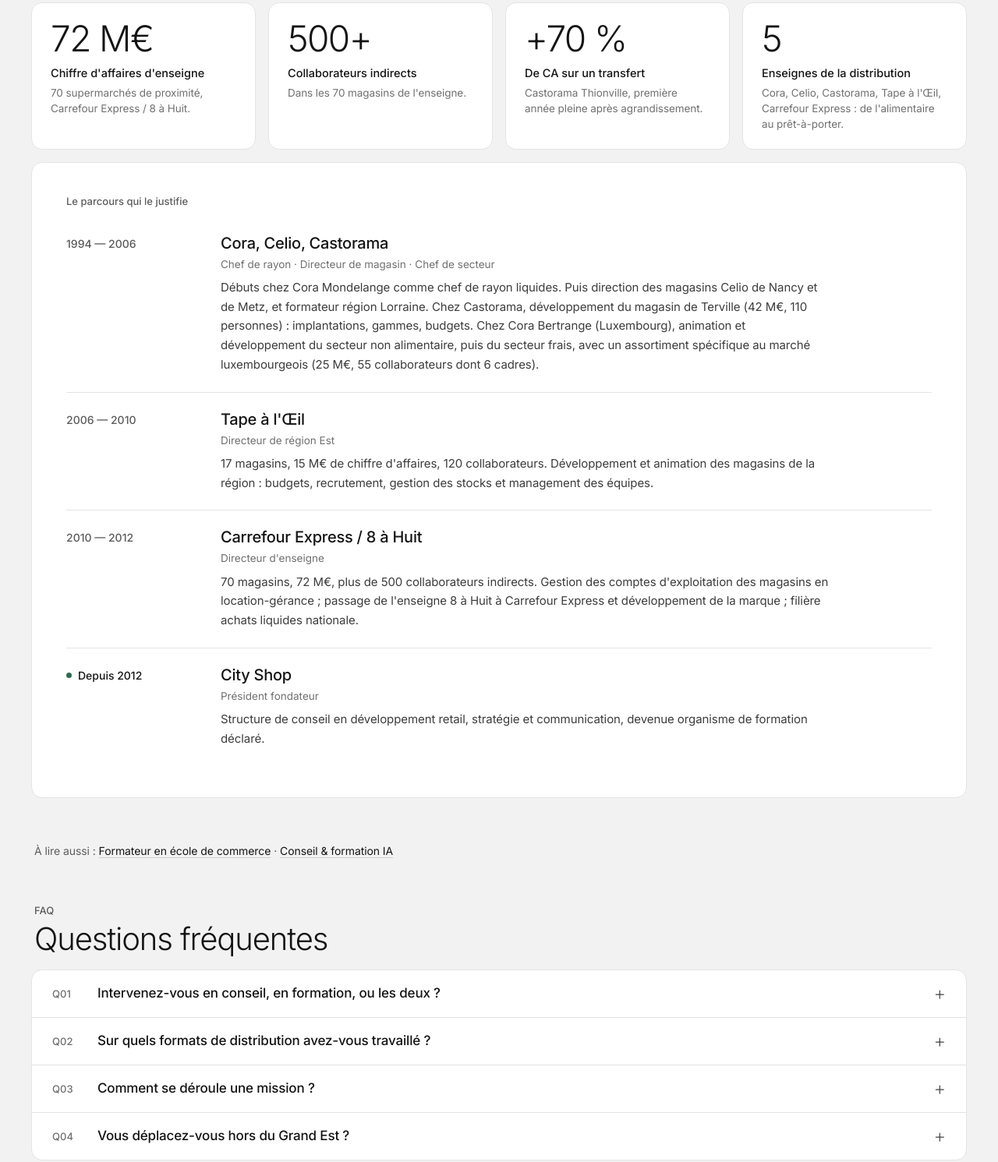
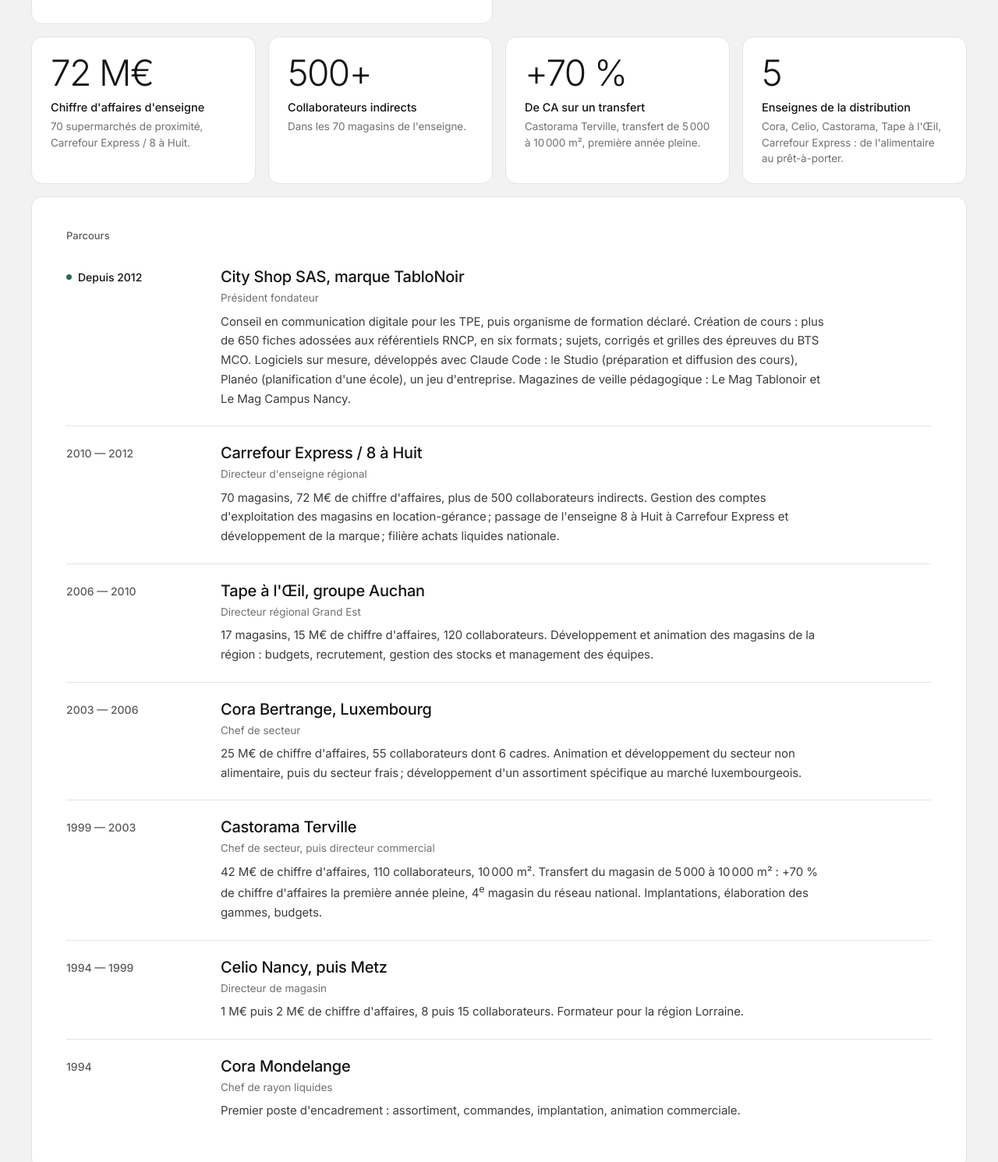
Before and after one commit to eurschel/eurschel.github.io, a plain HTML site: page conseil-retail/index.html in a window 1280 px wide. Shown: the part 1295-2786 px from the top of the page at 78% size. Drawn offline with Linux system fonts and the light colour scheme.

Commit message:
Page Retail : textes réécrits, parcours aligné sur le CV

```diff
--- a/conseil-retail/index.html
+++ b/conseil-retail/index.html
@@ -91,7 +91,7 @@
       "name": "Intervenez-vous en conseil, en formation, ou les deux ?",
       "acceptedAnswer": {
         "@type": "Answer",
-        "text": "Les deux, et le plus souvent ensemble. Un diagnostic qui ne s'accompagne pas d'une montée en compétence des équipes ne tient pas dans le temps. L'objectif d'une mission est toujours de vous rendre autonome."
+        "text": "Les deux, le plus souvent dans la même mission : le diagnostic et le plan d'action sont suivis de la formation des équipes qui les mettent en œuvre."
       }
     },
     {
@@ -107,7 +107,7 @@
       "name": "Comment se déroule une mission ?",
       "acceptedAnswer": {
         "@type": "Answer",
-        "text": "Quatre étapes : un cadrage d'une heure, gratuit et sans engagement, qui donne une note de cadrage ; une proposition écrite, chiffrée et datée ; la réalisation en itérations avec des points de validation ; puis une transmission documentée pour que vous puissiez faire sans moi."
+        "text": "Quatre étapes : un cadrage d'une heure, gratuit et sans engagement, qui donne une note de cadrage ; une proposition écrite, chiffrée et datée ; la réalisation par étapes, avec des points de validation ; puis la remise de la documentation et un mois d'accompagnement."
       }
     },
     {
@@ -115,7 +115,7 @@
       "name": "Vous déplacez-vous hors du Grand Est ?",
       "acceptedAnswer": {
         "@type": "Answer",
-        "text": "Oui. Je suis basé entre Nancy et Metz et je me déplace partout en France pour les missions en présentiel. Les audits et les accompagnements individuels se font aussi très bien à distance."
+        "text": "Oui. Je suis basé entre Nancy et Metz et je me déplace partout en France pour les missions en présentiel. Les audits et les accompagnements individuels peuvent se faire à distance."
       }
     }
   ]
@@ -144,8 +144,8 @@
       <span class="badge">Nancy · Metz · Grand Est · à distance</span>
       <span class="mono" style="color:var(--muted2)">Retail · Distribution · Management de transition</span>
     </div>
-    <h1>Conseil en distribution&nbsp;—<br><span class='accent'>l'expérience du terrain.</span></h1>
-    <p class="sub">J'ai dirigé des magasins, des régions, puis une enseigne de 70 points de vente, de 1994 à 2012, avant d'enseigner. Mes interventions portent sur ce que j'ai dirigé : les équipes, les gammes, les implantations, les comptes d'exploitation.</p>
+    <h1>Conseil et formation<br><span class='accent'>en distribution.</span></h1>
+    <p class="sub">De 1994 à 2012, j'ai été directeur de magasin chez Celio, chef de secteur puis directeur commercial chez Castorama, chef de secteur chez Cora Bertrange, directeur régional chez Tape à l'Œil et directeur d'enseigne chez Carrefour Express / 8 à Huit (70 magasins). J'interviens en conseil et en formation sur la gestion des équipes, les gammes, les implantations et les comptes d'exploitation.</p>
     <div class="cta-row">
       <a href="/#contact" class="btn primary">Discuter d'un projet</a>
       <a href="/" class="btn ghost">Voir tout le profil</a>
@@ -160,7 +160,7 @@
 <section class="block">
   <div class="head">
     <div class="lbl">Prestations</div>
-    <h2>Ce sur quoi <span class='accent'>j'interviens</span>.</h2>
+    <h2>Domaines <span class='accent'>d'intervention</span></h2>
     <div class="intro">En conseil opérationnel comme en formation, pour des réseaux, des indépendants ou des franchisés.</div>
   </div>
   <div class="part-grid">
@@ -170,54 +170,66 @@
     </div>
     <div class="panel">
       <h3>Formation en entreprise</h3>
-      <ul class="plist"><li><span class="ic">→</span><span><b>Techniques de vente</b>Pour les vendeurs, les adjoints et les cadres — formats courts, en situation.</span></li><li><span class="ic">→</span><span><b>Management d'équipe</b>Conduite du changement, gestion des conflits, entretiens difficiles.</span></li><li><span class="ic">→</span><span><b>Stratégie marketing</b>Diagnostic, marketing stratégique et opérationnel, omnicanal.</span></li><li><span class="ic">→</span><span><b>Développement commercial</b>Plan d'action commercial, animation de points de vente, pilotage de la performance.</span></li></ul>
+      <ul class="plist"><li><span class="ic">→</span><span><b>Techniques de vente</b>Pour les vendeurs, les adjoints et les cadres ; formats courts, en situation de vente.</span></li><li><span class="ic">→</span><span><b>Management d'équipe</b>Conduite du changement, gestion des conflits, entretiens difficiles.</span></li><li><span class="ic">→</span><span><b>Stratégie marketing</b>Diagnostic, marketing stratégique et opérationnel, omnicanal.</span></li><li><span class="ic">→</span><span><b>Développement commercial</b>Plan d'action commercial, animation de points de vente, pilotage de la performance.</span></li></ul>
     </div>
   </div>
 </section>
 
-<div class="stats"><div class="stats-inner"><div class="stat"><div class="v">72 M€</div><div class="k">Chiffre d'affaires d'enseigne</div><div class="note">70 supermarchés de proximité, Carrefour Express / 8 à Huit.</div></div><div class="stat"><div class="v">500+</div><div class="k">Collaborateurs indirects</div><div class="note">Dans les 70 magasins de l'enseigne.</div></div><div class="stat"><div class="v">+70 %</div><div class="k">De CA sur un transfert</div><div class="note">Castorama Thionville, première année pleine après agrandissement.</div></div><div class="stat"><div class="v">5</div><div class="k">Enseignes de la distribution</div><div class="note">Cora, Celio, Castorama, Tape à l'Œil, Carrefour Express : de l'alimentaire au prêt-à-porter.</div></div></div></div>
+<div class="stats"><div class="stats-inner"><div class="stat"><div class="v">72 M€</div><div class="k">Chiffre d'affaires d'enseigne</div><div class="note">70 supermarchés de proximité, Carrefour Express / 8 à Huit.</div></div><div class="stat"><div class="v">500+</div><div class="k">Collaborateurs indirects</div><div class="note">Dans les 70 magasins de l'enseigne.</div></div><div class="stat"><div class="v">+70 %</div><div class="k">De CA sur un transfert</div><div class="note">Castorama Terville, transfert de 5 000 à 10 000 m², première année pleine.</div></div><div class="stat"><div class="v">5</div><div class="k">Enseignes de la distribution</div><div class="note">Cora, Celio, Castorama, Tape à l'Œil, Carrefour Express : de l'alimentaire au prêt-à-porter.</div></div></div></div>
 
 <section class="part" style="--ac:var(--orange)">
   <div class="part-inner">
-    <div class="part-num">Le parcours qui le justifie</div>
+    <div class="part-num">Parcours</div>
     <div class="timeline">
-      <div class="tl"><div class="period">1994 — 2006</div><div>
-        <h3>Cora, Celio, Castorama <small>Chef de rayon · Directeur de magasin · Chef de secteur</small></h3>
-        <p>Débuts chez Cora Mondelange comme chef de rayon liquides. Puis direction des magasins Celio de Nancy et de Metz, et formateur région Lorraine. Chez Castorama, développement du magasin de Terville (42 M€, 110 personnes) : implantations, gammes, budgets. Chez Cora Bertrange (Luxembourg), animation et développement du secteur non alimentaire, puis du secteur frais, avec un assortiment spécifique au marché luxembourgeois (25 M€, 55 collaborateurs dont 6 cadres).</p>
+      <div class="tl now"><div class="period">Depuis 2012</div><div>
+        <h3>City Shop SAS, marque TabloNoir <small>Président fondateur</small></h3>
+        <p>Conseil en communication digitale pour les TPE, puis organisme de formation déclaré. Création de cours : plus de 650 fiches adossées aux référentiels RNCP, en six formats ; sujets, corrigés et grilles des épreuves du BTS MCO. Logiciels sur mesure, développés avec Claude Code : le Studio (préparation et diffusion des cours), Planéo (planification d'une école), un jeu d'entreprise. Magazines de veille pédagogique : Le Mag Tablonoir et Le Mag Campus Nancy.</p>
+      </div></div>
+      <div class="tl"><div class="period">2010 — 2012</div><div>
+        <h3>Carrefour Express / 8 à Huit <small>Directeur d'enseigne régional</small></h3>
+        <p>70 magasins, 72 M€ de chiffre d'affaires, plus de 500 collaborateurs indirects. Gestion des comptes d'exploitation des magasins en location-gérance ; passage de l'enseigne 8 à Huit à Carrefour Express et développement de la marque ; filière achats liquides nationale.</p>
       </div></div>
       <div class="tl"><div class="period">2006 — 2010</div><div>
-        <h3>Tape à l'Œil <small>Directeur de région Est</small></h3>
-        <p>17 magasins, 15 M€ de chiffre d'affaires, 120 collaborateurs. Développement et animation des magasins de la région : budgets, recrutement, gestion des stocks et management des équipes.</p>
+        <h3>Tape à l'Œil, groupe Auchan <small>Directeur régional Grand Est</small></h3>
+        <p>17 magasins, 15 M€ de chiffre d'affaires, 120 collaborateurs. Développement et animation des magasins de la région : budgets, recrutement, gestion des stocks et management des équipes.</p>
       </div></div>
-      <div class="tl"><div class="period">2010 — 2012</div><div>
-        <h3>Carrefour Express / 8 à Huit <small>Directeur d'enseigne</small></h3>
-        <p>70 magasins, 72 M€, plus de 500 collaborateurs indirects. Gestion des comptes d'exploitation des magasins en location-gérance ; passage de l'enseigne 8 à Huit à Carrefour Express et développement de la marque ; filière achats liquides nationale.</p>
+      <div class="tl"><div class="period">2003 — 2006</div><div>
+        <h3>Cora Bertrange, Luxembourg <small>Chef de secteur</small></h3>
+        <p>25 M€ de chiffre d'affaires, 55 collaborateurs dont 6 cadres. Animation et développement du secteur non alimentaire, puis du secteur frais ; développement d'un assortiment spécifique au marché luxembourgeois.</p>
       </div></div>
-      <div class="tl now"><div class="period">Depuis 2012</div><div>
-        <h3>City Shop <small>Président fondateur</small></h3>
-        <p>Structure de conseil en développement retail, stratégie et communication, devenue organisme de formation déclaré.</p>
+      <div class="tl"><div class="period">1999 — 2003</div><div>
+        <h3>Castorama Terville <small>Chef de secteur, puis directeur commercial</small></h3>
+        <p>42 M€ de chiffre d'affaires, 110 collaborateurs, 10 000 m². Transfert du magasin de 5 000 à 10 000 m² : +70 % de chiffre d'affaires la première année pleine, 4<sup>e</sup> magasin du réseau national. Implantations, élaboration des gammes, budgets.</p>
+      </div></div>
+      <div class="tl"><div class="period">1994 — 1999</div><div>
+        <h3>Celio Nancy, puis Metz <small>Directeur de magasin</small></h3>
+        <p>1 M€ puis 2 M€ de chiffre d'affaires, 8 puis 15 collaborateurs. Formateur pour la région Lorraine.</p>
+      </div></div>
+      <div class="tl"><div class="period">1994</div><div>
+        <h3>Cora Mondelange <small>Chef de rayon liquides</small></h3>
+        <p>Premier poste d'encadrement : assortiment, commandes, implantation, animation commerciale.</p>
       </div></div>
     </div>
   </div>
 </section>
 
 <section class="block" style="padding-top:0">
-  <p class="partners-foot">À lire aussi : <a href="/formateur-ecole-commerce/">Formateur en école de commerce</a> · <a href="/formation-ia/">Conseil &amp; formation IA</a></p>
+  <p class="partners-foot">À lire aussi : <a href="/formateur-ecole-commerce/">Formateur en école de commerce</a> · <a href="/formation-ia/">Conseil &amp; formation IA</a></p>
 </section>
 
 <section class="block" style="padding-top:0">
   <div class="head"><div class="lbl">FAQ</div><h2>Questions fréquentes</h2></div>
   <div class="faq-list">
-    <details class="faq-item"><summary><div class="qn">Q01</div><div class="q">Intervenez-vous en conseil, en formation, ou les deux ?</div><div class="tg">+</div></summary><div class="a">Les deux, et le plus souvent ensemble. Un diagnostic qui ne s'accompagne pas d'une montée en compétence des équipes ne tient pas dans le temps. L'objectif d'une mission est toujours de vous rendre autonome.</div></details>
-    <details class="faq-item"><summary><div class="qn">Q02</div><div class="q">Sur quels formats de distribution avez-vous travaillé ?</div><div class="tg">+</div></summary><div class="a">Grande surface alimentaire (Cora), proximité et franchise (Carrefour Express / 8 à Huit), bricolage et grande surface spécialisée (Castorama), prêt-à-porter et enfant (Celio, Tape à l'Œil). Du magasin de 8 personnes au réseau de 70 points de vente.</div></details>
-    <details class="faq-item"><summary><div class="qn">Q03</div><div class="q">Comment se déroule une mission ?</div><div class="tg">+</div></summary><div class="a">Quatre étapes : un cadrage d'une heure, gratuit et sans engagement, qui donne une note de cadrage ; une proposition écrite, chiffrée et datée ; la réalisation en itérations avec des points de validation ; puis une transmission documentée pour que vous puissiez faire sans moi.</div></details>
-    <details class="faq-item"><summary><div class="qn">Q04</div><div class="q">Vous déplacez-vous hors du Grand Est ?</div><div class="tg">+</div></summary><div class="a">Oui. Je suis basé entre Nancy et Metz et je me déplace partout en France pour les missions en présentiel. Les audits et les accompagnements individuels se font aussi très bien à distance.</div></details>
+    <details class="faq-item"><summary><div class="qn">Q01</div><div class="q">Intervenez-vous en conseil, en formation, ou les deux ?</div><div class="tg">+</div></summary><div class="a">Les deux, le plus souvent dans la même mission : le diagnostic et le plan d'action sont suivis de la formation des équipes qui les mettent en œuvre.</div></details>
+    <details class="faq-item"><summary><div class="qn">Q02</div><div class="q">Sur quels formats de distribution avez-vous travaillé ?</div><div class="tg">+</div></summary><div class="a">Grande surface alimentaire (Cora), proximité et franchise (Carrefour Express / 8 à Huit), bricolage et grande surface spécialisée (Castorama), prêt-à-porter et enfant (Celio, Tape à l'Œil). Du magasin de 8 personnes au réseau de 70 points de vente.</div></details>
+    <details class="faq-item"><summary><div class="qn">Q03</div><div class="q">Comment se déroule une mission ?</div><div class="tg">+</div></summary><div class="a">Quatre étapes : un cadrage d'une heure, gratuit et sans engagement, qui donne une note de cadrage ; une proposition écrite, chiffrée et datée ; la réalisation par étapes, avec des points de validation ; puis la remise de la documentation et un mois d'accompagnement.</div></details>
+    <details class="faq-item"><summary><div class="qn">Q04</div><div class="q">Vous déplacez-vous hors du Grand Est ?</div><div class="tg">+</div></summary><div class="a">Oui. Je suis basé entre Nancy et Metz et je me déplace partout en France pour les missions en présentiel. Les audits et les accompagnements individuels peuvent se faire à distance.</div></details>
   </div>
 </section>
 
 <div class="cta-band">
   <div class="cta-inner">
-    <div class="lbl">Un projet, une idée&nbsp;?</div>
+    <div class="lbl">Un projet, une idée&nbsp; ?</div>
     <h2 style="margin-top:14px">Discutons de votre <span class="accent">projet.</span></h2>
     <div class="buttons">
       <a href="/#contact" class="btn primary">Me contacter</a>
```
